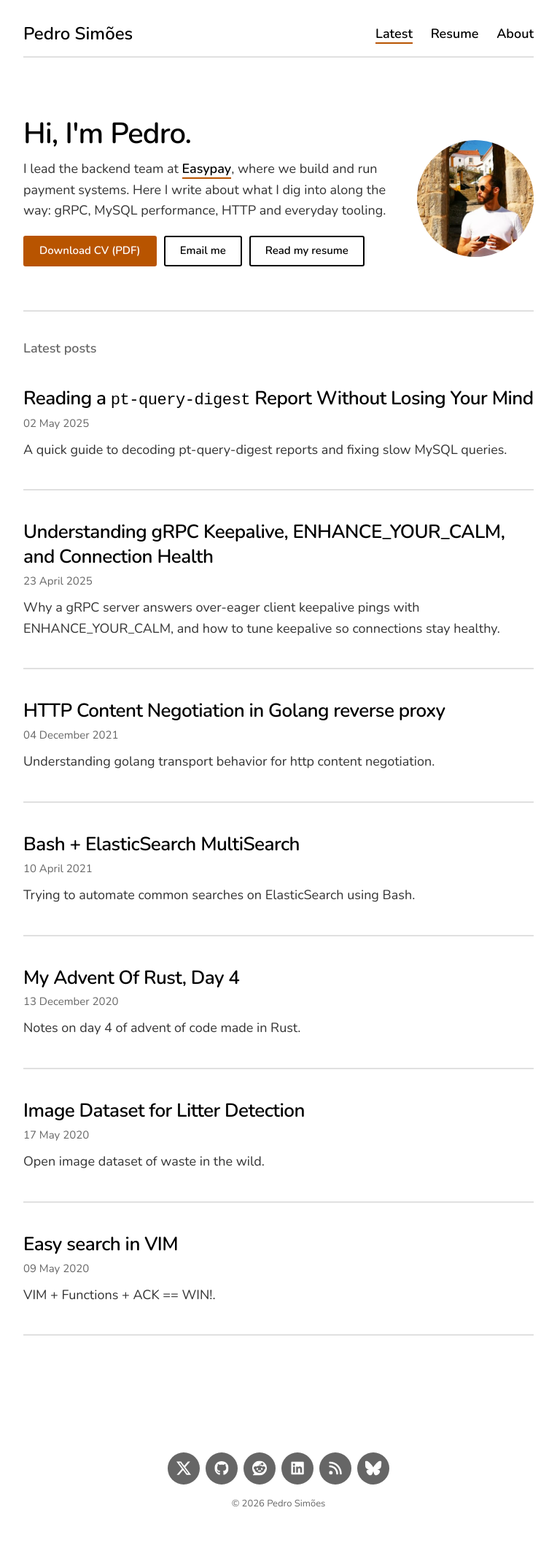
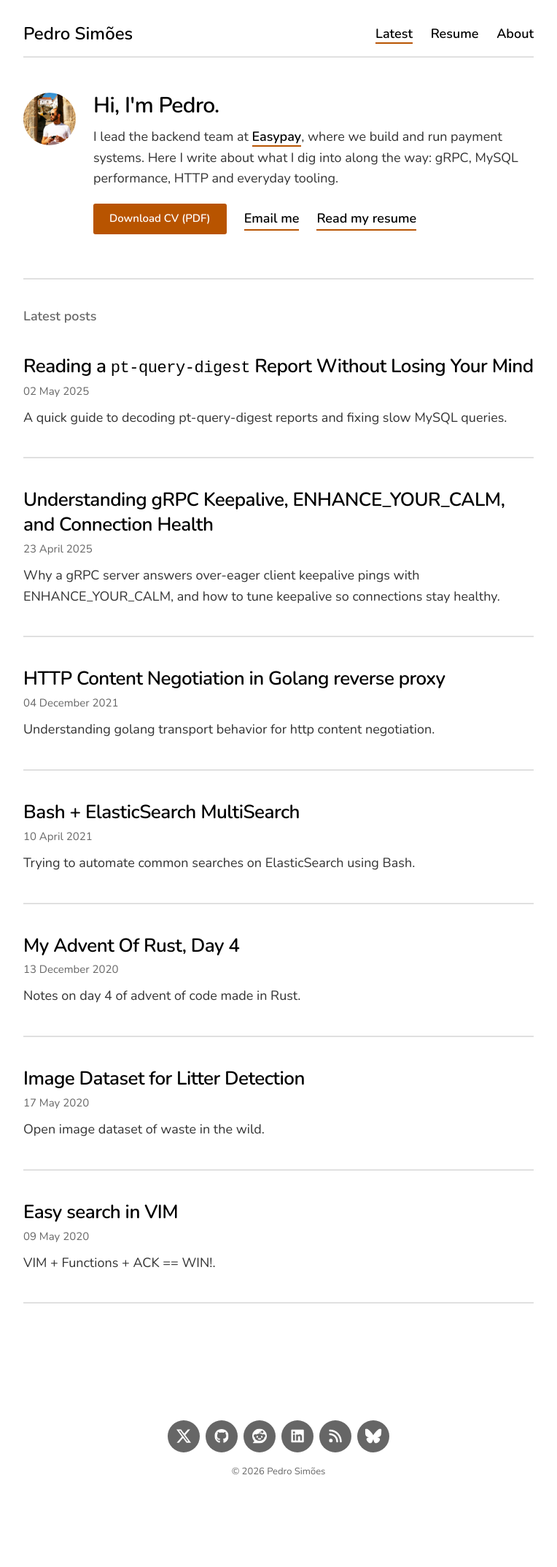
Before and after one commit to psimoesSsimoes/seomis.github.io, a Jekyll site: the page built from index.html, in a window 1280 px wide. Shown: the whole page at 73% size, without its empty margins (258-1022 px from the left). Built offline with Jekyll 4.4.1, drawn with Linux system fonts in a browser that asks for light colours; after the commit the page ends 2103 px from its top, so only the background shows below that.

Commit message:
Home: quieter intro
The 40px greeting, 160px photo and three boxed buttons all competed for
attention. Use a small byline-style photo left of a smaller greeting,
keep "Download CV" as the one button and make "Email me" and "Read my
resume" underlined links (also on the resume page and post author box).
Trim the space above the intro.

```diff
--- a/_includes/cta.html
+++ b/_includes/cta.html
@@ -1,5 +1,5 @@
 <p class="cta">
 	<a href="{{ '/files/pedro_simoes_cv.pdf' | relative_url }}" class="button" download>Download CV (PDF)</a>
-	<a href="mailto:{{ site.data.settings.basic_settings.email }}" class="button button--light">Email me</a>
-	{% if include.resume %}<a href="{{ '/resume' | relative_url }}" class="button button--light">Read my resume</a>{% endif %}
+	<a href="mailto:{{ site.data.settings.basic_settings.email }}" class="cta__link">Email me</a>
+	{% if include.resume %}<a href="{{ '/resume' | relative_url }}" class="cta__link">Read my resume</a>{% endif %}
 </p>
--- a/_sass/_includes/_listing.scss
+++ b/_sass/_includes/_listing.scss
@@ -83,16 +83,16 @@
 
 // - - - - - - - - - - - - - - - - - - - - - - - - - - - - - - - - - - - - Intro + CTA
 
-// Photo beside the greeting on tablet and up, above it on phones.
+// Small photo to the left of the greeting, like a byline.
 .single .intro {
 	display: grid;
-	gap: 20px;
+	grid-template-columns: auto 1fr;
+	align-items: start;
+	gap: 16px;
 	margin: 0 auto;
 
 	@include mq(tabletp) {
-		grid-template-columns: 1fr auto;
-		align-items: center;
-		gap: 40px;
+		gap: 24px;
 	}
 
 	@include mq(tabletl) {
@@ -114,15 +114,21 @@
 
 .intro__photo {
 	display: block;
-	width: 88px;
-	height: 88px;
+	width: 56px;
+	height: 56px;
 	border-radius: 100%;
 
 	@include mq(tabletp) {
-		grid-column: 2;
-		grid-row: 1;
-		width: 160px;
-		height: 160px;
+		width: 72px;
+		height: 72px;
+	}
+}
+
+.single .intro__title {
+	font-size: 26px;
+
+	@include mq(tabletp) {
+		font-size: 30px;
 	}
 }
 
@@ -145,7 +151,8 @@
 .single .cta {
 	display: flex;
 	flex-wrap: wrap;
-	gap: 10px;
+	align-items: center;
+	gap: 12px 24px;
 	margin-top: 20px;
 	margin-bottom: 20px;
 
@@ -153,3 +160,12 @@
 		margin-top: 0;
 	}
 }
+
+// Less air above the home intro than above a page title.
+.listing.single {
+	padding-top: 32px;
+
+	@include mq(tabletp) {
+		padding-top: 48px;
+	}
+}
```
